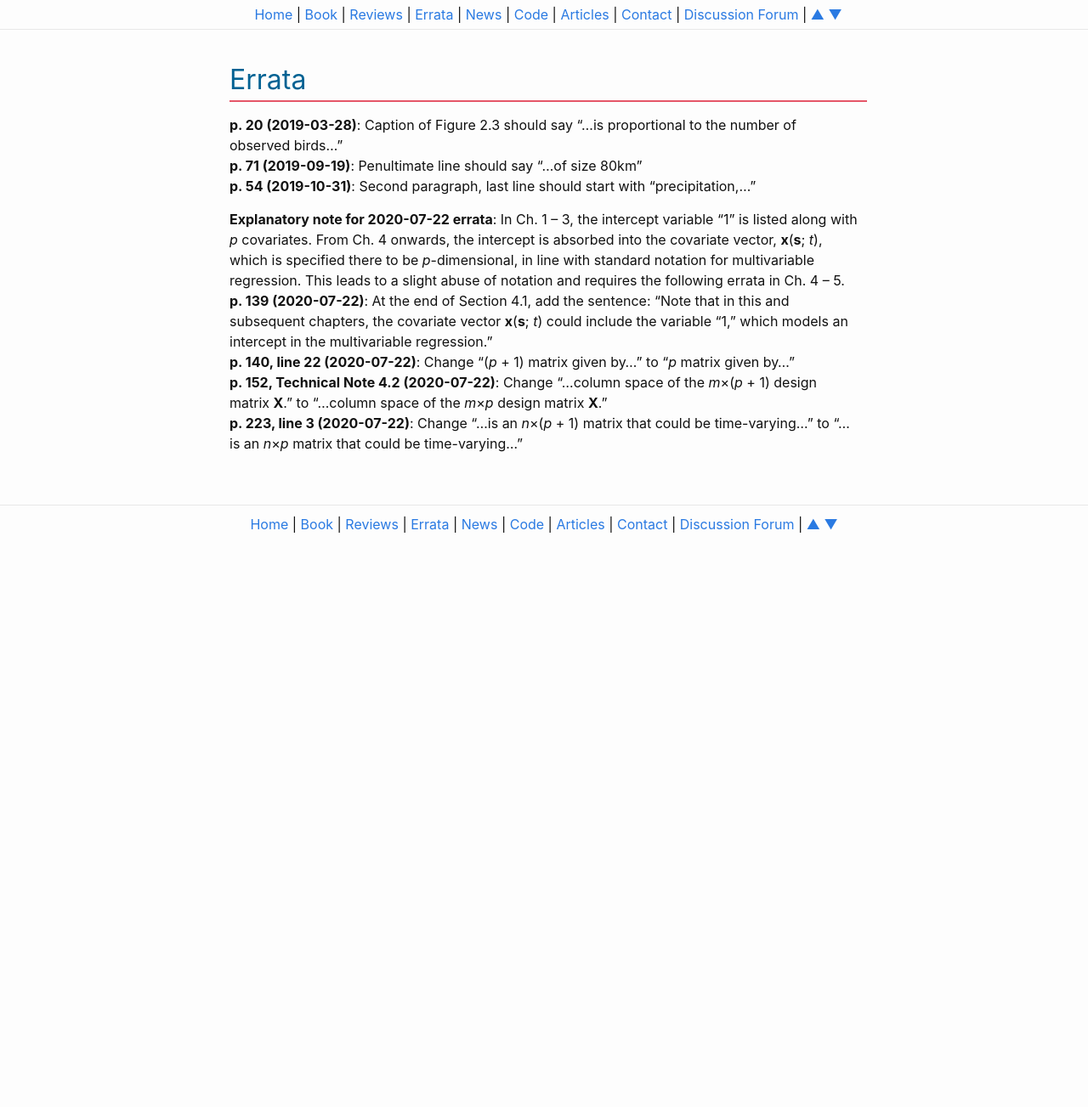
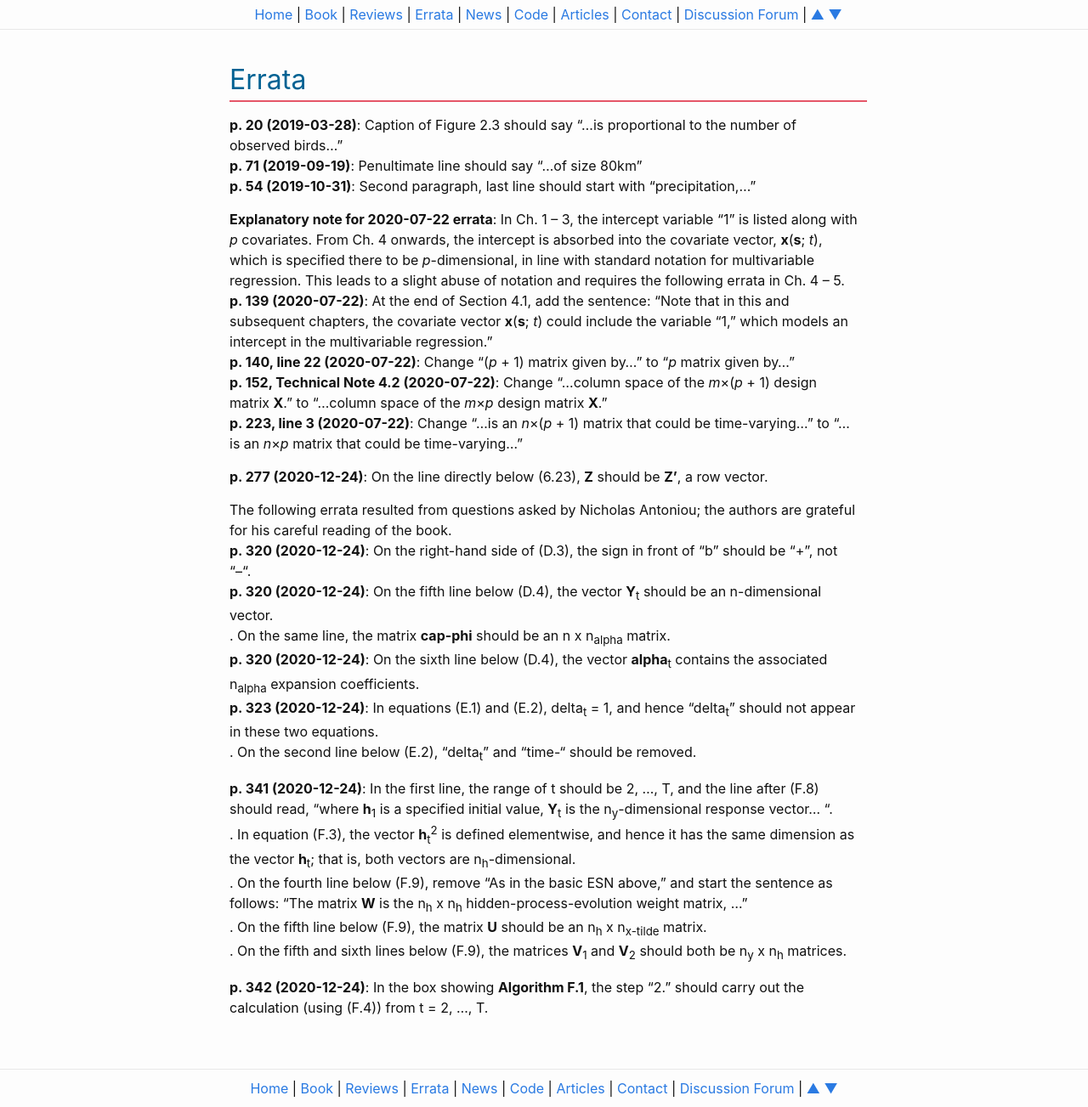
Before and after one commit to andrewzm/STRbook, a Jekyll site: the page built from docs/errata.md, in a window 1280 px wide and 1303 px high. Shown: the whole window at 85% size. Built offline with Jekyll 4.4.1, drawn with Linux system fonts in a browser that asks for light colours.

Commit message:
update errata on 15/1/2021

```diff
--- a/docs/errata.md
+++ b/docs/errata.md
@@ -11,3 +11,21 @@ title: Errata
 **p. 140, line 22 (2020-07-22)**: Change “(*p* + 1) matrix given by…” to “*p* matrix given by…”
 **p. 152, Technical Note 4.2 (2020-07-22)**: Change “…column space of the *m*&times;(*p* + 1) design matrix **X**.” to “…column space of the *m*&times;*p* design matrix **X**.”
 **p. 223, line 3 (2020-07-22)**: Change “…is an *n*&times;(*p* + 1) matrix that could be time-varying…” to “…is an *n*&times;*p* matrix that could be time-varying…”
+
+**p. 277 (2020-12-24)**: On the line directly below (6.23), **Z** should be **Z’**, a row vector.
+
+The following errata resulted from questions asked by Nicholas Antoniou; the authors are grateful for his careful reading of the book.
+**p. 320 (2020-12-24)**: On the right-hand side of (D.3), the sign in front of “b” should be “+”, not “–“.
+**p. 320 (2020-12-24)**: On the fifth line below (D.4), the vector **Y**<sub>t</sub> should be an n-dimensional vector.
+. On the same line, the matrix **cap-phi** should be an n x n<sub>alpha</sub> matrix.
+**p. 320 (2020-12-24)**: On the sixth line below (D.4), the vector **alpha**<sub>t</sub> contains the associated n<sub>alpha</sub> expansion coefficients.
+**p. 323 (2020-12-24)**: In equations (E.1) and (E.2), delta<sub>t</sub> = 1, and hence “delta<sub>t</sub>” should not appear in these two equations.
+. On the second line below (E.2), “delta<sub>t</sub>” and “time-“ should be removed.
+
+**p. 341 (2020-12-24)**: In the first line, the range of t should be 2, …, T, and the line after (F.8) should read, “where **h**<sub>1</sub> is a specified initial value, **Y**<sub>t</sub> is the n<sub>y</sub>-dimensional response vector… “.
+. In equation (F.3), the vector **h**<sub>t</sub><sup>2</sup> is defined elementwise, and hence it has the same dimension as the vector **h**<sub>t</sub>; that is, both vectors are n<sub>h</sub>-dimensional.
+. On the fourth line below (F.9), remove “As in the basic ESN above,” and start the sentence as follows: “The matrix **W** is the n<sub>h</sub> x n<sub>h</sub> hidden-process-evolution weight matrix, …”
+. On the fifth line below (F.9), the matrix **U** should be an n<sub>h</sub> x n<sub>x-tilde</sub> matrix.
+. On the fifth and sixth lines below (F.9), the matrices **V**<sub>1</sub> and **V**<sub>2</sub> should both be n<sub>y</sub> x n<sub>h</sub> matrices.
+
+**p. 342 (2020-12-24)**: In the box showing **Algorithm F.1**, the step “2.” should carry out the calculation (using (F.4)) from t = 2, …, T.
```
